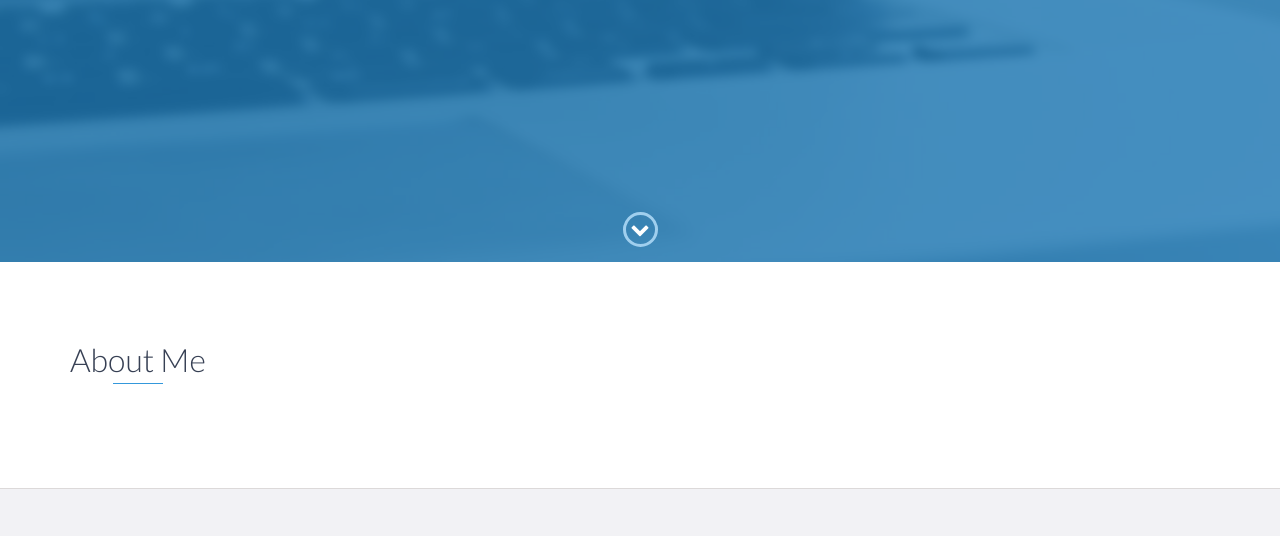
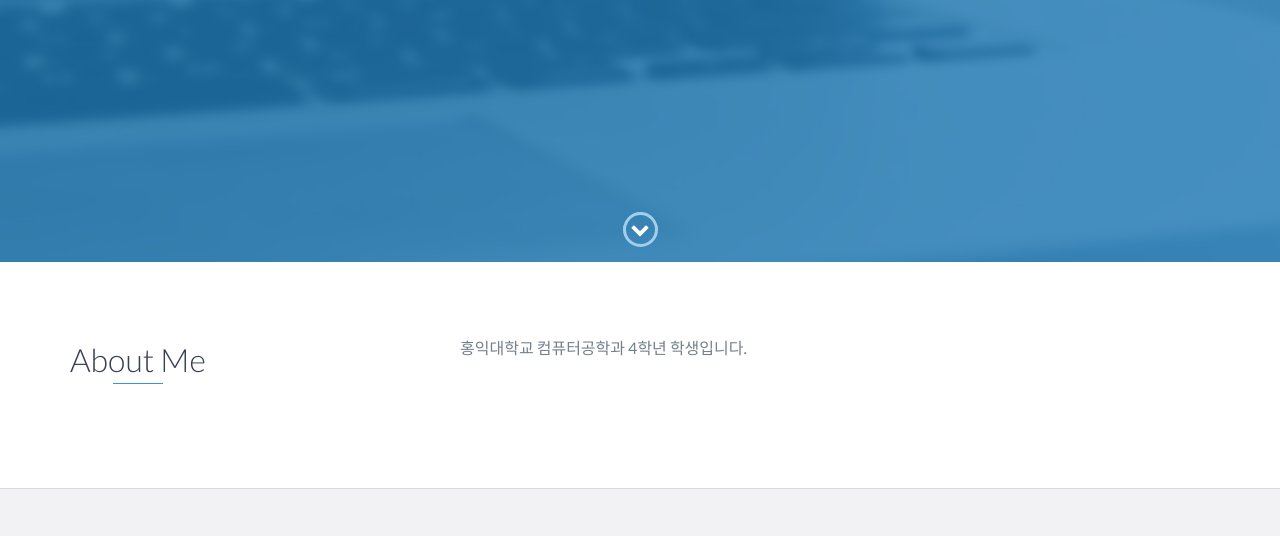
Before and after one commit to wnsgur1595/wnsgur1595.github.io, a website: page index.html in a window 1280 px wide. Shown: the part 538-1074 px from the top of the page. Drawn offline with nearby package versions, Linux system fonts and the light colour scheme.

Commit message:
정보 추가

```diff
--- a/index.html
+++ b/index.html
@@ -73,6 +73,7 @@
                 </div>
                 <div class="col-md-8">
                     <p>
+		    	홍익대학교 컴퓨터공학과 4학년 학생입니다.
                     </p>
                 </div>
             </div>
```
